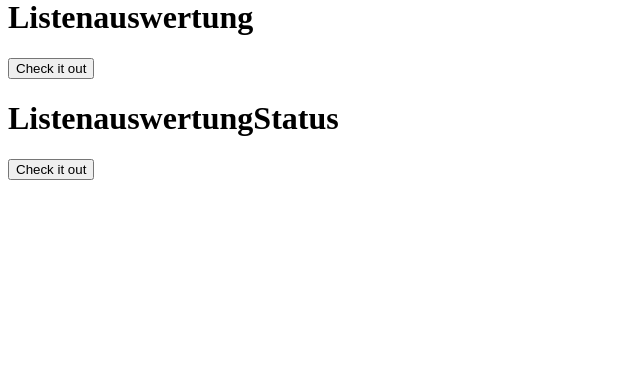
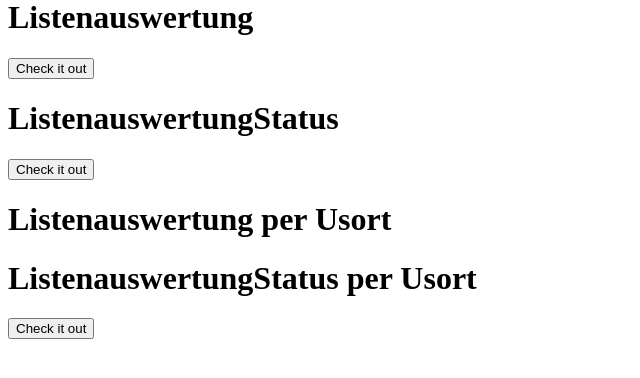
Before and after one commit to HCWuschel/vererbungstest, a Symfony app: template templates/auto/index.html.twig in a window 1280 px wide. Shown: the part 184-562 px from the top of the page, without its empty margins (0-640 px from the left). Run offline with Twig, Linux system fonts and the light colour scheme; the template is opened without the code that fills it, so the values that code supplies are empty; some libraries are stand-ins or nearby versions.

Commit message:
als erstes Replizieren wir die Möglichkeit der Ansicht der fertig sortierten Fahrzeuge

```diff
--- a/assets/styles/teststyle.css
+++ b/assets/styles/teststyle.css
@@ -11,6 +11,12 @@
 .SortierListeStatus{
     background-color: orange!important;
 }
+.ListenauswertungUsort{
+    background-color: #3b82f6!important;
+}
+.ListenauswertungStatusUsort{
+    background-color: yellow!important;
+}
 .PlatzhalterModulStatus{
     background-color: white;
     width: 80%;
--- a/templates/auto/index.html.twig
+++ b/templates/auto/index.html.twig
@@ -80,4 +80,43 @@
 
     </form>
 
+<h1>Listenauswertung per Usort</h1>
+
+<form action="{{ path('Listenauswertung')}}" method="post" id="ListenauswertungUsort" name="Listenauswertung">
+    <ul id="SortierListe" class="ListenauswertungUsort">
+
+        {% for Fahrzeug in Fahrzeugsammlung %}
+            <li>
+                <div class="PlatzhalterModul">
+                    {{ Fahrzeug.name }}
+
+                    <input type="hidden" name=" {{ Fahrzeug.name }}" value="{{ Fahrzeug.id }}-{{ Fahrzeug.idUmfassendeKlasse }}">
+
+                </div>
+            </li>
+        {% endfor %}
+    </ul>
+</form>
+    <h1>ListenauswertungStatus per Usort</h1>
+    <form action="{{ path('Listenauswertung')}}" method="post" id="ListenauswertungStatusUsort" name="ListenauswertungStatus">
+        <ul id="SortierListe" class="ListenauswertungStatusUsort">
+
+            {% for Fahrzeug in FahrzeugsammlungFuerStatus %}
+                <li>
+                    <div class="PlatzhalterModulStatus">
+                        {{ Fahrzeug.name }}<br>
+                        {{ Fahrzeug.status }}
+
+                        <input type="hidden" name=" {{ Fahrzeug.name }}" value="{{ Fahrzeug.id }}-{{ Fahrzeug.idUmfassendeKlasse }}">
+
+                    </div>
+                </li>
+            {% endfor %}
+        </ul>
+
+        <button type="submit">Check it out</button>
+
+    </form>
+
+
 {% endblock %}
```
